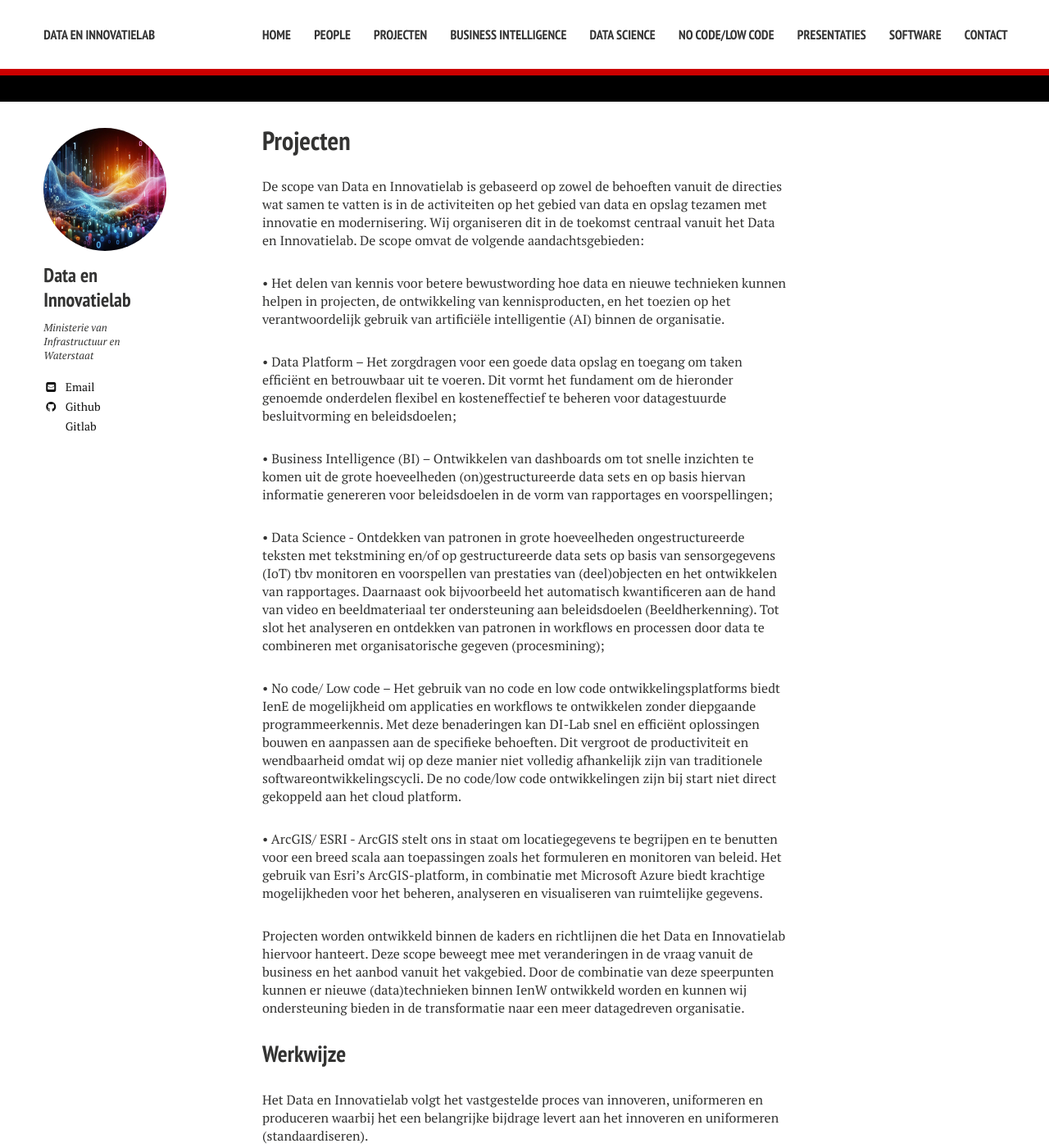
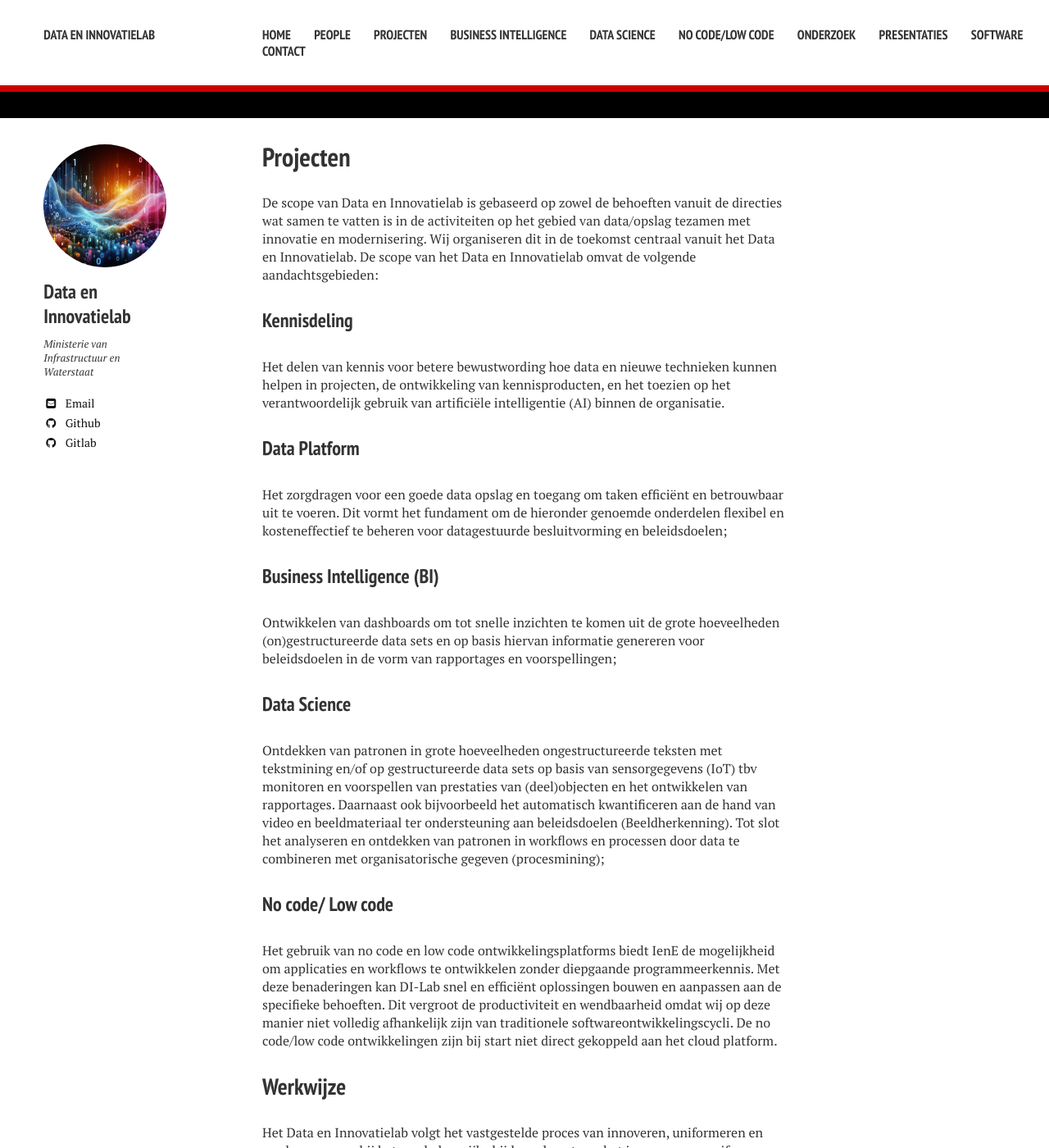
Before and after one commit to datainnovatielab/datainnovatielab.github.io, a Jekyll site: the page built from Projecten/index.md, in a window 1280 px wide and 1400 px high. Shown: the whole window at 82% size. Built offline with Jekyll 4.4.1, drawn with Linux system fonts in a browser that asks for light colours; nearby versions of some CDN libraries; comment, search, counter and statistics services are not loaded.

Commit message:
update texts

```diff
--- a/Projecten/index.md
+++ b/Projecten/index.md
@@ -7,22 +7,29 @@ feature: sample-image-2.jpg
 ---
 
 
-De scope van Data en Innovatielab is gebaseerd op zowel de behoeften vanuit de directies wat samen te vatten is in de activiteiten op het gebied van data en opslag tezamen met innovatie en modernisering. Wij organiseren dit in de toekomst centraal vanuit het Data en Innovatielab. De scope omvat de volgende aandachtsgebieden:
-
-• Het delen van kennis voor betere bewustwording hoe data en nieuwe technieken kunnen helpen in projecten, de ontwikkeling van kennisproducten, en het toezien op het verantwoordelijk gebruik van artificiële intelligentie (AI) binnen de organisatie.
-
-• Data Platform – Het zorgdragen voor een goede data opslag en toegang om taken efficiënt en betrouwbaar uit te voeren. Dit vormt het fundament om de hieronder genoemde onderdelen flexibel en kosteneffectief te beheren voor datagestuurde besluitvorming en beleidsdoelen;
-
-• Business Intelligence (BI) – Ontwikkelen van dashboards om tot snelle inzichten te komen uit de grote hoeveelheden (on)gestructureerde data sets en op basis hiervan informatie genereren voor beleidsdoelen in de vorm van rapportages en voorspellingen;
-
-• Data Science - Ontdekken van patronen in grote hoeveelheden ongestructureerde teksten met tekstmining en/of op gestructureerde data sets op basis van sensorgegevens (IoT) tbv monitoren en voorspellen van prestaties van (deel)objecten en het ontwikkelen van rapportages. Daarnaast ook bijvoorbeeld het automatisch kwantificeren aan de hand van video en beeldmateriaal ter ondersteuning aan beleidsdoelen (Beeldherkenning). Tot slot het analyseren en ontdekken van patronen in workflows en processen door data te combineren met organisatorische gegeven (procesmining);
-
-• No code/ Low code – Het gebruik van no code en low code ontwikkelingsplatforms biedt IenE de mogelijkheid om applicaties en workflows te ontwikkelen zonder diepgaande programmeerkennis. Met deze benaderingen kan DI-Lab snel en efficiënt oplossingen bouwen en aanpassen aan de specifieke behoeften. Dit vergroot de productiviteit en wendbaarheid omdat wij op deze manier niet volledig afhankelijk zijn van traditionele softwareontwikkelingscycli. De no code/low code ontwikkelingen zijn bij start niet direct gekoppeld aan het cloud platform.
-
-• ArcGIS/ ESRI - ArcGIS stelt ons in staat om locatiegegevens te begrijpen en te benutten voor een breed scala aan toepassingen zoals het formuleren en monitoren van beleid.  Het gebruik van Esri's ArcGIS-platform, in combinatie met Microsoft Azure biedt krachtige mogelijkheden voor het beheren, analyseren en visualiseren van ruimtelijke gegevens.
+De scope van Data en Innovatielab is gebaseerd op zowel de behoeften vanuit de directies wat samen te vatten is in de activiteiten op het gebied van data/opslag tezamen met innovatie en modernisering. Wij organiseren dit in de toekomst centraal vanuit het Data en Innovatielab. De scope van het Data en Innovatielab omvat de volgende aandachtsgebieden:
 
 
-Projecten worden ontwikkeld binnen de kaders en richtlijnen die het Data en Innovatielab hiervoor hanteert. Deze scope beweegt mee met veranderingen in de vraag vanuit de business en het aanbod vanuit het vakgebied. Door de combinatie van deze speerpunten kunnen er nieuwe (data)technieken binnen IenW ontwikkeld worden en kunnen wij ondersteuning bieden in de transformatie naar een meer datagedreven organisatie.
+### Kennisdeling
+
+Het delen van kennis voor betere bewustwording hoe data en nieuwe technieken kunnen helpen in projecten, de ontwikkeling van kennisproducten, en het toezien op het verantwoordelijk gebruik van artificiële intelligentie (AI) binnen de organisatie.
+
+### Data Platform
+
+Het zorgdragen voor een goede data opslag en toegang om taken efficiënt en betrouwbaar uit te voeren. Dit vormt het fundament om de hieronder genoemde onderdelen flexibel en kosteneffectief te beheren voor datagestuurde besluitvorming en beleidsdoelen;
+
+### Business Intelligence (BI)
+
+Ontwikkelen van dashboards om tot snelle inzichten te komen uit de grote hoeveelheden (on)gestructureerde data sets en op basis hiervan informatie genereren voor beleidsdoelen in de vorm van rapportages en voorspellingen;
+
+### Data Science
+
+Ontdekken van patronen in grote hoeveelheden ongestructureerde teksten met tekstmining en/of op gestructureerde data sets op basis van sensorgegevens (IoT) tbv monitoren en voorspellen van prestaties van (deel)objecten en het ontwikkelen van rapportages. Daarnaast ook bijvoorbeeld het automatisch kwantificeren aan de hand van video en beeldmateriaal ter ondersteuning aan beleidsdoelen (Beeldherkenning). Tot slot het analyseren en ontdekken van patronen in workflows en processen door data te combineren met organisatorische gegeven (procesmining);
+
+### No code/ Low code
+
+Het gebruik van no code en low code ontwikkelingsplatforms biedt IenE de mogelijkheid om applicaties en workflows te ontwikkelen zonder diepgaande programmeerkennis. Met deze benaderingen kan DI-Lab snel en efficiënt oplossingen bouwen en aanpassen aan de specifieke behoeften. Dit vergroot de productiviteit en wendbaarheid omdat wij op deze manier niet volledig afhankelijk zijn van traditionele softwareontwikkelingscycli. De no code/low code ontwikkelingen zijn bij start niet direct gekoppeld aan het cloud platform.
+
 
 
 ## Werkwijze
--- a/_data/navigation.yml
+++ b/_data/navigation.yml
@@ -17,6 +17,9 @@
 - title: No code/low code
   url: /nolowcode/
 
+- title: Onderzoek
+  url: /onderzoek/
+
 - title: Presentaties
   url: /presentaties/
 
--- a/_includes/_author-bio.html
+++ b/_includes/_author-bio.html
@@ -38,5 +38,5 @@
   {% if author.orcid %}<a href="https://orcid.org/{{ author.orcid }}" class="author-social" target="_blank"><i class="ai ai-fw ai-orcid"></i> Orcid</a>{% endif %}
   {% if author.medium %}<a href="https://{{ author.medium }}.medium.com" class="author-social" target="_blank"><i class="ai ai-fw ai-orcid"></i> Medium</a>{% endif %}
   {% if author.gumroad %}<a href="https://{{ author.gumroad }}.gumroad.com" class="author-social" target="_blank"><i class="ai ai-fw ai-orcid"></i> Gumroad</a>{% endif %}
-  {% if author.gitlab %}<a href="https://gitlab.com/{{ author.gitlab }}" class="author-social" target="_blank"><i class="fa fa-fw fa-gitlab"></i> Gitlab</a>{% endif %}
+  {% if author.gitlab %}<a href="https://gitlab.com/{{ author.gitlab }}" class="author-social" target="_blank"><i class="fa fa-fw fa-github"></i> Gitlab</a>{% endif %}
 </div>
```
Also changed, not shown: onderzoek/index.md (added, +7 -0 lines), people/index.md (+1 -22 lines), presentaties/index.md (+8 -8 lines).
